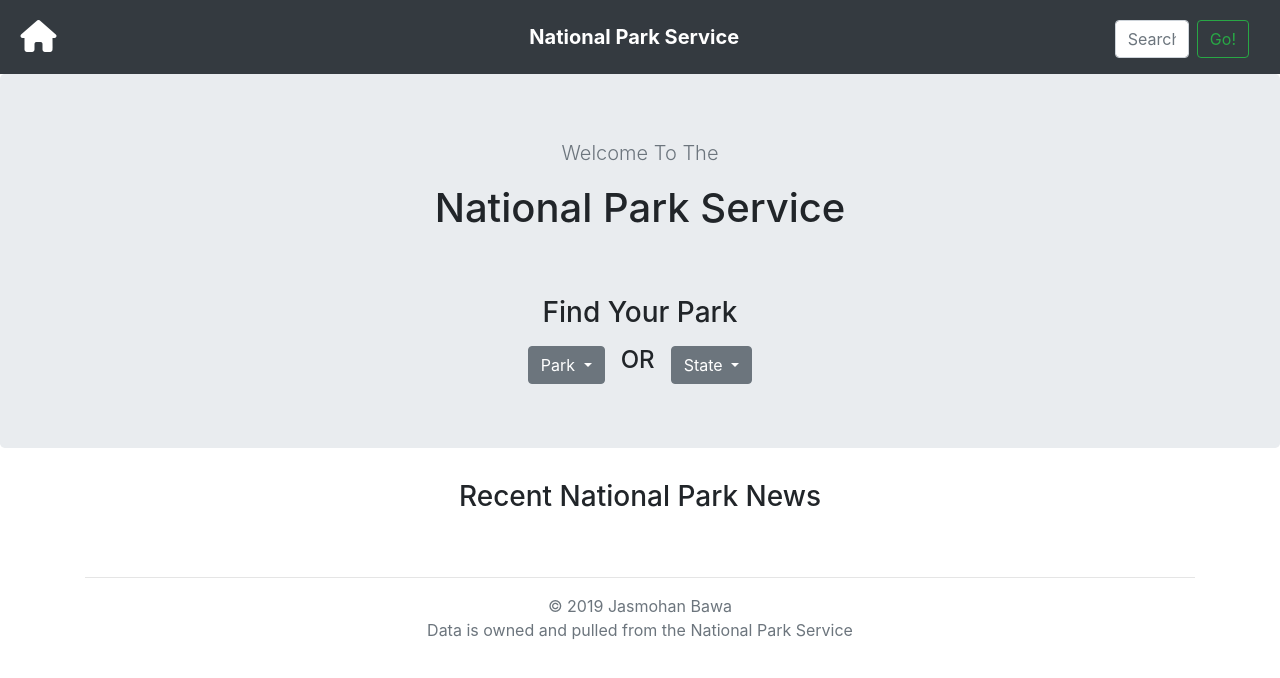
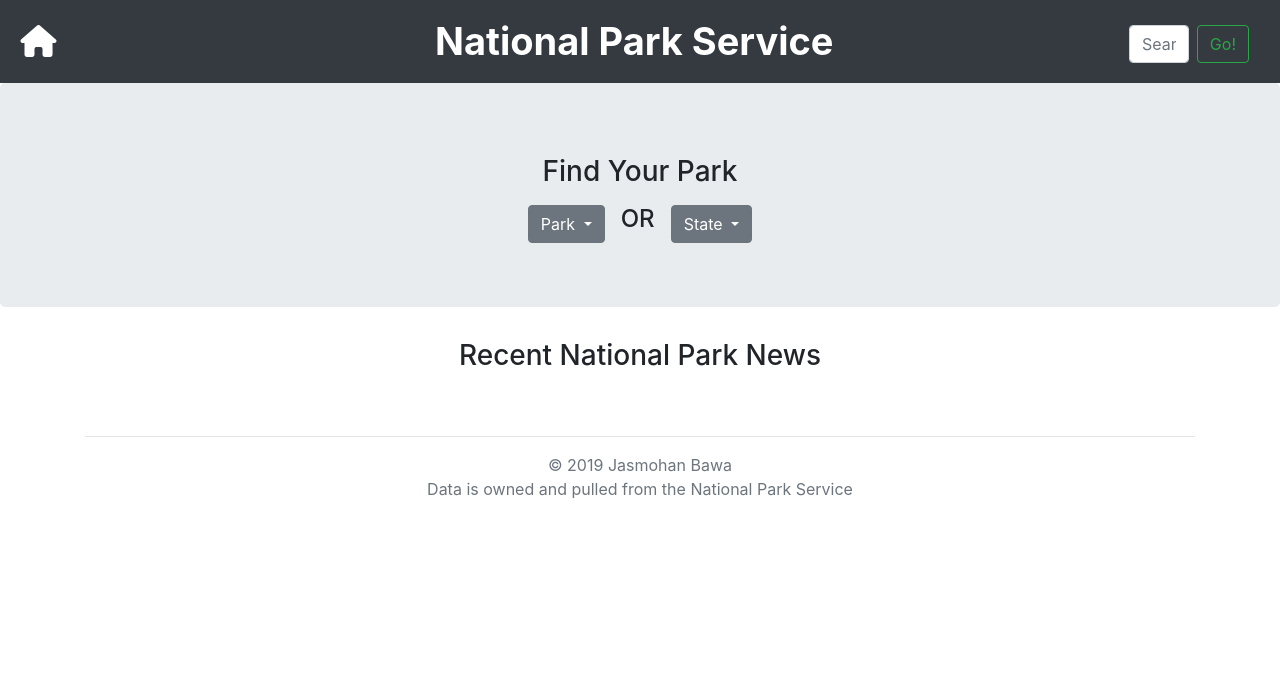
Before and after one commit to jazzy1331/NationalParkService, a plain HTML site: page public/index.html in a window 1280 px wide. Drawn offline with nearby package versions, Linux system fonts and the light colour scheme; a script that the page names is missing.

Commit message:
Adjusted the navigation bar

```diff
--- a/public/index.html
+++ b/public/index.html
@@ -23,7 +23,7 @@
               <a href="index.html"><span style="color: white" class="fas fa-home fa-2x"></span></a>
             </div>
             <div class="navbar-collapse collapse justify-content-center order-2" id="collapsingNavbar">
-              <a href="#" class="navbar-brand d-flex">
+              <a style="font-size: 38px" href="#" class="navbar-brand d-flex">
                 <strong>National Park Service</strong>
               </a>
             </div>
@@ -38,13 +38,8 @@
       <!-- Main Content - Title, park chooser, and news -->
       <main role="main">
          <section class="jumbotron text-center">
-            <!-- Main Title -->
+           <!-- Park Chooser -->
             <div class="container">
-               <p class="lead text-muted">Welcome To The</p>
-               <h1 class="jumbotron-heading">National Park Service</h1>
-               <br>
-               <br>
-               <!-- Park Chooser -->
                <h3 class="px-2 py-2">Find Your Park</h3>
                <div class="d-flex justify-content-center">
                   <div class="dropdown px-2">
```
Also changed, not shown: public/learnMorePage.html (+1 -1 lines), public/parkPage.html (+1 -2 lines), public/searchPage.html (+1 -1 lines), public/seeAllPage.html (+1 -1 lines), public/specificPage.html (+1 -1 lines), public/thingsToDoPage.html (+1 -1 lines).
